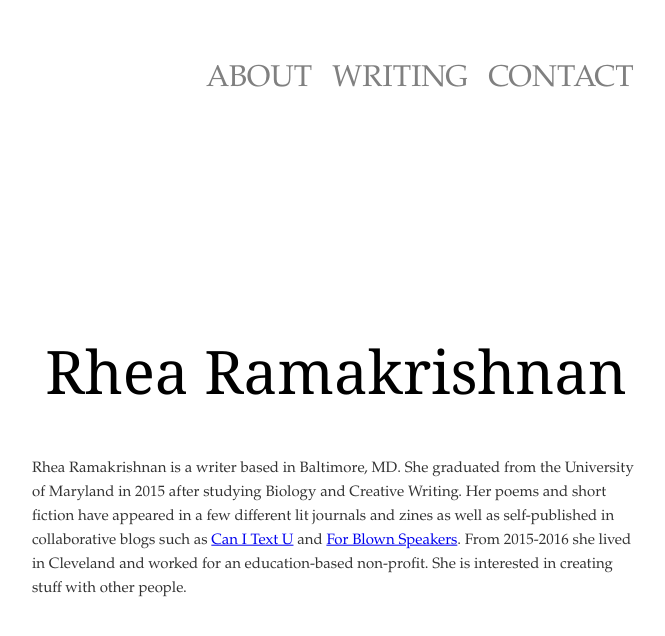
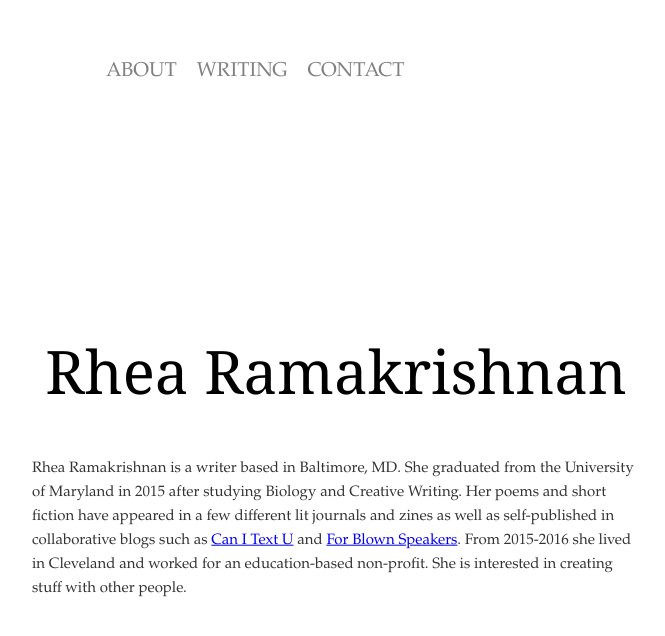
Before and after one commit to reram/reram.github.io, a Jekyll site: the page built from index.html, in a window 1280 px wide. Shown: the top 636 px of the page, without its empty margins (304-969 px from the left). Built offline with Jekyll 4.4.1, drawn with Linux system fonts in a browser that asks for light colours.

Commit message:
Update page.html

```diff
--- a/_layouts/page.html
+++ b/_layouts/page.html
@@ -38,8 +38,8 @@
     top: 50px;
     width: 100%;
     position: fixed;
-    left: 500px;
-    font: 400 30px/1.6 'Ledger', Garamond, Georgia, serif;
+    left: 400px;
+    font: 400 20px/1.6 'Ledger', Garamond, Georgia, serif;
 }
 
 li {
```
